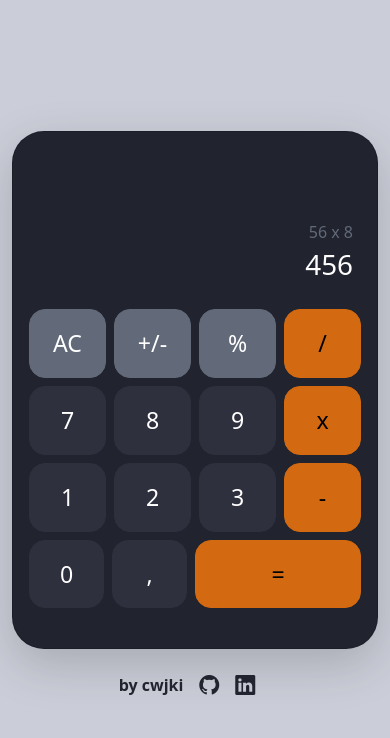
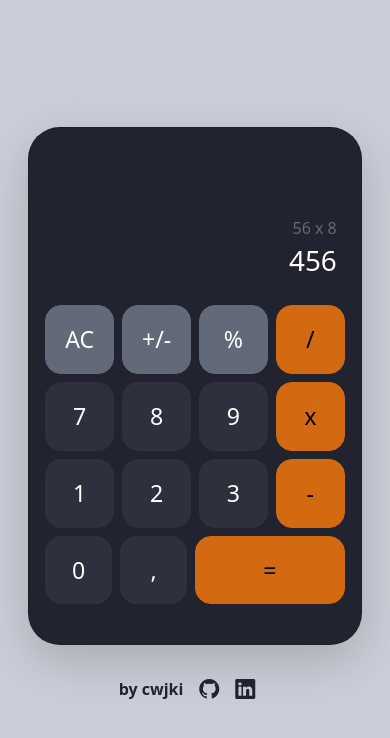
Before and after one commit to cwjki/calculator, a React (Create React App) app: page / in a window 390 px wide. Shown: the top 738 px of the page. Built offline with nearby package versions, Linux system fonts and the light colour scheme.

Commit message:
working in the style

```diff
--- a/src/components/Calculator.tsx
+++ b/src/components/Calculator.tsx
@@ -4,7 +4,7 @@ export default function Calculator() {
   return (
     <div className="container-fluid">
       <div className="row align-items-center vh-100">
-        <div className="col-lg-4 col-md-6 col-sm-8 col-12 mx-auto">
+        <div className="col-lg-4 col-md-6 col-sm-8 col-11 mx-auto">
           <div className="card rounded-5 pt-4 pb-4 px-2 bg-dark shadow-lg">
             <div className="card-body text-center mt-5">
               <div className="card-text text-end fs-6 text-secondary">
@@ -132,9 +132,11 @@ export default function Calculator() {
           </div>
 
           {/* Footer */}
-          <nav className="navbar pb-2 mt-2">
+          <nav className="navbar pb-2 mt-3">
             <div className="container-fluid justify-content-center">
-              <span className="navbar-brand fs-6 text-dark fw-bold">by cwjki</span>
+              <span className="navbar-brand fs-6 text-dark fw-bold">
+                by cwjki
+              </span>
               <a
                 className="navbar-brand"
                 href="https://github.com/cwjki"
```
